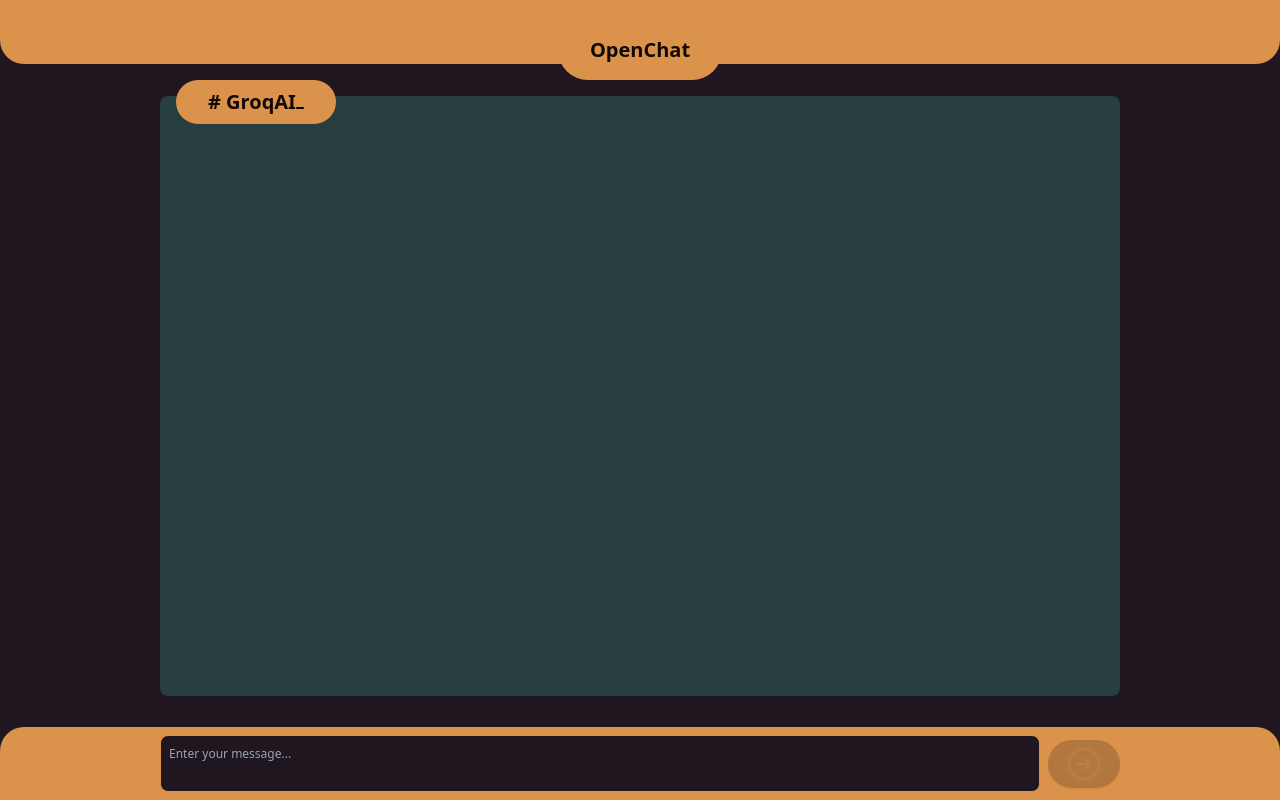
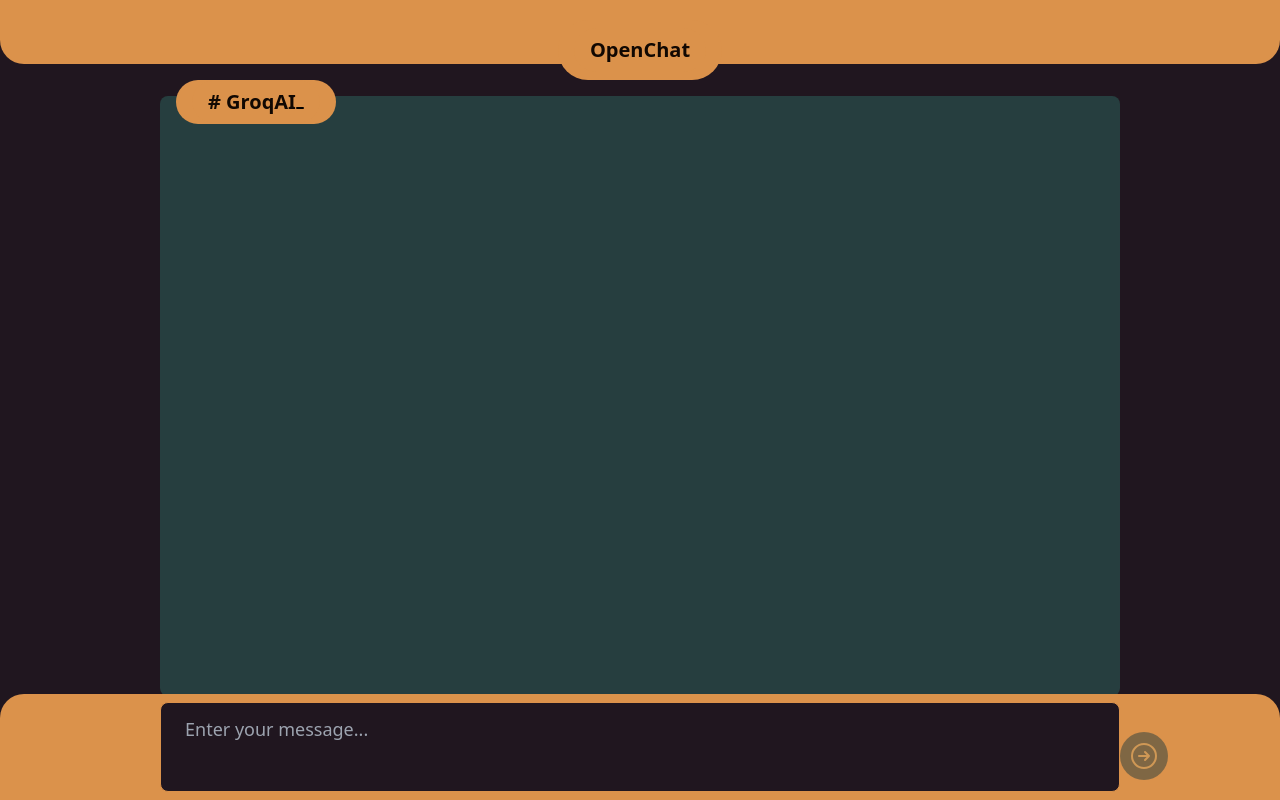
Before and after one commit to intouch1999/OpenChat, a Nuxt app: page / in a window 1280 px wide. Built offline with nearby package versions, Linux system fonts and the light colour scheme.

Commit message:
fix textarea and button

```diff
--- a/nuxt.config.ts
+++ b/nuxt.config.ts
@@ -9,7 +9,7 @@ export default defineNuxtConfig({
 
     // ตัวแปรที่ใช้ได้ทั้ง client และ server
     public: {
-      apiBase: process.env.API_BASE_URL
+      apiBase: process.env.GROQ_API_KEY
     }
   }
 })
--- a/pages/index.vue
+++ b/pages/index.vue
@@ -2,7 +2,8 @@
     <div class="container bg-secondary mx-auto w-11/12 md:w-3/4 p-4 rounded-lg mb-20 min-h-[75vh] h-auto overflow-auto">
         <div class=" bg-primary flex justify-start items-end mb-8 rounded-b-3xl">
             <div class=" absolute top-20 buttom-0 overflow-visible  rounded-full px-4 py-2 bg-primary z-50">
-      <span class=" bg-primary rounded-full px-4 py-2 text-primary-content font-bold text-xl">{{ displayText }}<span class="inline-block w-2 h-0.5 bg-black rounded-full blink-animation "></span></span>
+                <span class=" bg-primary rounded-full px-4 py-2 text-primary-content font-bold text-xl">{{ displayText
+                    }}<span class="inline-block w-2 h-0.5 bg-black rounded-full blink-animation "></span></span>
             </div>
         </div>
         <div v-for="(i, index) in Mess.slice().reverse()" :key="index" class="">
@@ -11,7 +12,7 @@
                     You!
                 </div>
                 <div class="chat-bubble chat-bubble-primary">
-                    <div >{{ i.i }}</div>
+                    <div>{{ i.i }}</div>
                 </div>
                 <div class="chat-footer opacity-50">{{ i.time }}</div>
             </div>
@@ -30,18 +31,26 @@
     </div>
     <div class="fixed bottom-0 inset-x-0 bg-primary w-full mx-auto rounded-t-3xl  ">
         <div class="flex justify-center flex-row w-full">
-            <div class="m-2 flex flex-row align-middle items-end justify-center w-3/4">
-    <textarea  v-model="Promt" @keydown="justEnter($event)"
-      @input="adjustHeight($event.target)" style="height: auto;" type="text"
-      class="overflow-hidden input input-bordered input-xs w-full input-primary p-2 resize-none"
+            <div class="relative my-2 md:m-2 flex flex-row align-middle items-end justify-center w-3/4">
+                <textarea v-model="Promt" @keydown="justEnter($event)" @input="adjustHeight($event.target)"
+                    style="height: auto;" type="text"
+                    class="max-h-72 input input-bordered input-sm md:input-lg w-full input-primary p-2 resize-none"
                     placeholder="Enter your message..." />
-    <button :disabled="loading || !Promt" @click="handlesendMess()"  class="ml-2 mb-1 justify-center rounded-full btn btn-md bg-secondary border-none">
-      <span v-if="loading" class="loading loading-spinner loading-xs"></span>
-      <svg v-else  xmlns="http://www.w3.org/2000/svg" fill="none" viewBox="0 0 24 24" stroke-width="1.5" stroke="currentColor"
-        class="size-10">
-        <path stroke-linecap="round" stroke-linejoin="round" d="m12.75 15 3-3m0 0-3-3m3 3h-7.5M21 12a9 9 0 1 1-18 0 9 9 0 0 1 18 0Z" />
+                <button :disabled="loading || !Promt" @click="handlesendMess()"
+                    class="absolute disabled:opacity-50 hover:bg-white action:scale-110 transition-colors duration-200 -right-10 md:-right-12 bottom-2 ml-2 mb-1 flex items-center justify-center rounded-full bg-secondary border-none w-10 h-10 md:w-12 md:h-12">
+
+                    <div v-if="loading" class="flex items-center justify-center">
+                        <span class="loading loading-spinner loading-xs md:loading-md"></span>
+                    </div>
+
+                    <svg v-else xmlns="http://www.w3.org/2000/svg" fill="none" viewBox="0 0 24 24" stroke-width="1.5"
+                        stroke="currentColor" class="w-6 h-6 md:w-8 md:h-8">
+                        <path stroke-linecap="round" stroke-linejoin="round"
+                            d="m12.75 15 3-3m0 0-3-3m3 3h-7.5M21 12a9 9 0 1 1-18 0 9 9 0 0 1 18 0Z" />
                     </svg>
+
                 </button>
+
             </div>
         </div>
     </div>
@@ -65,6 +74,7 @@ const initResize = (element) => {
         adjustHeight(element);
     });
 };
+
 
 const disabledEnter = (event) => {
     const isEnterPressed = event.key === 'Enter' && !event.shiftKey;
```
Lines whose indentation alone changed are shown as unchanged.
